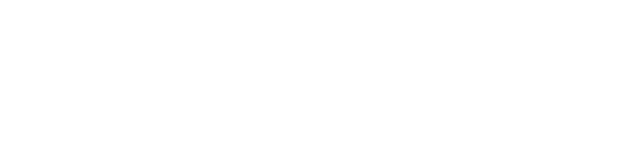
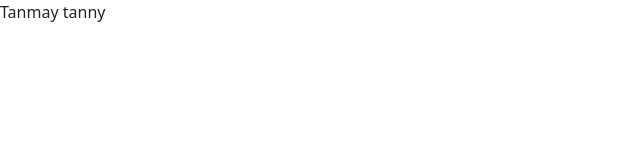
Before and after one commit to mrugendrashilvant/Nexus-Hospital, a plain HTML site: page index.html in a window 1280 px wide. Shown: the whole page, without its empty margins (0-640 px from the left). Drawn offline with nearby package versions, Linux system fonts and the light colour scheme.

Commit message:
added tanny

```diff
--- a/index.html
+++ b/index.html
@@ -19,7 +19,9 @@
 </head>
 
 <body>
-    <header></header>
+    <header>
+        Tanmay tanny
+    </header>
 
 </body>
 
```
